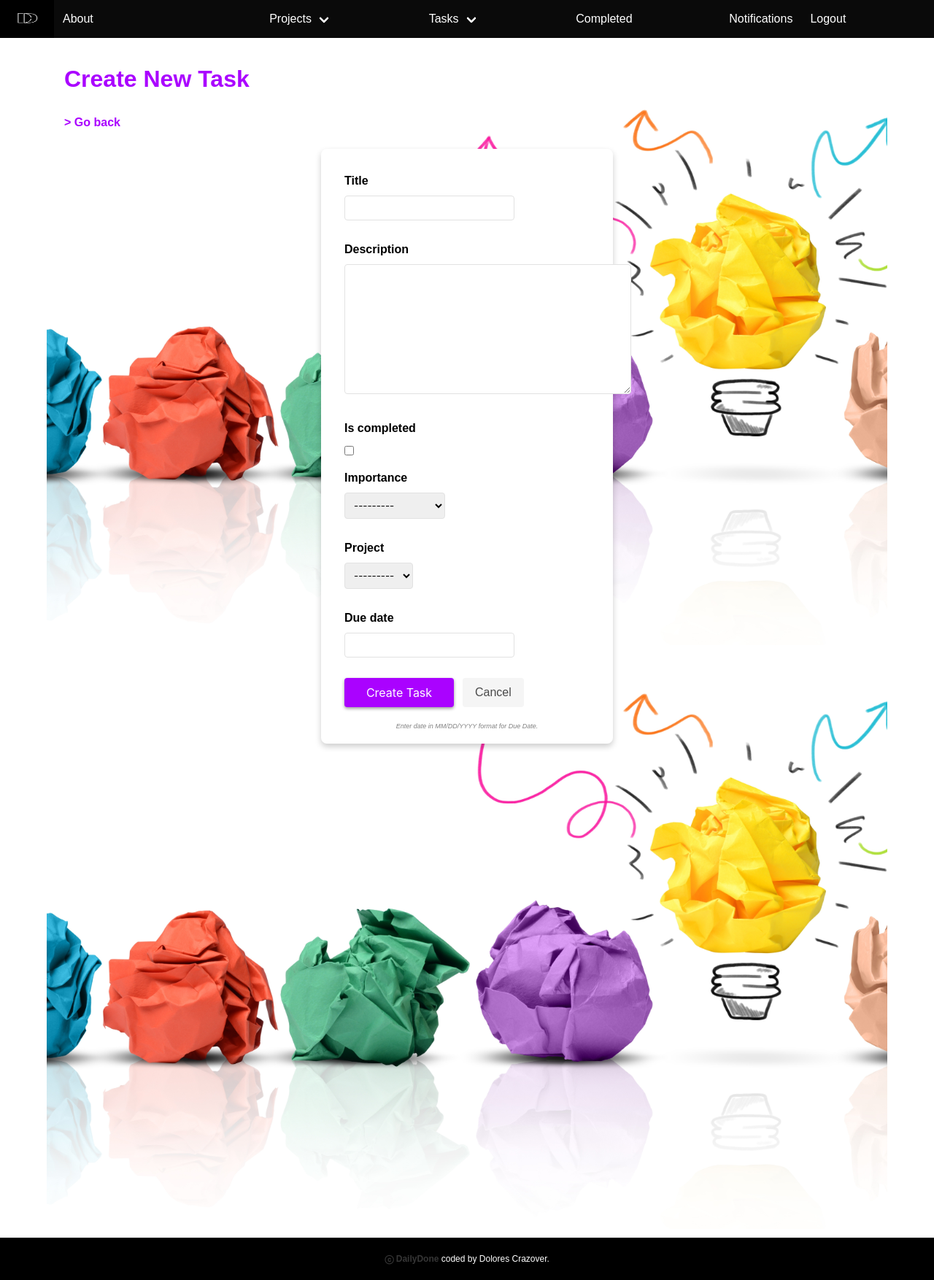
After one commit to katiemcmillin/dailydone, a Django app: page /tasks/new/ in a window 1280 px wide. The commit adds this page. Shown: the whole page at 73% size. Run offline with Django 4.2, Linux system fonts and the light colour scheme; data that the repository does not hold is empty.

Commit message:
create task page added, view, template and design done

```diff
--- a/main_app/admin.py
+++ b/main_app/admin.py
@@ -1,6 +1,7 @@
 from django.contrib import admin
-from .models import Project, Task # import the Project model from models.py
+from .models import Project, Task, TaskComplete # import the Project model from models.py
 # Register your models here.
 
 admin.site.register(Project) # this line will add the model to the admin panel
 admin.site.register(Task)
+admin.site.register(TaskComplete)
--- a/main_app/static/styles/main.css
+++ b/main_app/static/styles/main.css
@@ -203,7 +203,7 @@ body {
     display: flex;
     justify-content: center;
     align-items: center;
-    height: 100vh;
+    height: 110vh;
     padding: 2rem;
     background-color: #FFFFFF;
     border-radius: 8px;
@@ -657,3 +657,104 @@ body {
     margin-bottom: 1rem;
     margin-top: 2rem;
 }
+
+.create-task-button {
+    background-color: #063854 !important;
+}
+
+.create-task-button:hover {
+    background-color: #FA0644 !important;
+}
+
+/* Task Create Page */
+
+.title_tasks-l2 {
+    font-size: 32px;
+    font-weight: bold;
+    margin-bottom: 1.5rem;
+    margin-top: 2rem;
+    margin-left: 1.5rem;
+    color: #AA02FF
+    ;
+}
+
+.link-go-back-new-task {
+    margin-bottom: 1.5rem;
+    margin-left: 1.5rem;
+}
+
+.link-go-back-new-task a {
+    color: #AA02FF
+    ;
+    text-decoration: none;
+    font-size: 16px;
+    font-weight: bold;
+}
+
+.link-go-back-new-task a:hover {
+    text-decoration: underline;
+}
+
+.form-create-task {
+    display: flex;
+    flex-direction: column;
+    /* justify-content: center;
+    align-items: center; */
+    height: auto;
+    padding: 2rem;
+    background-color: #FFFFFF;
+    border-radius: 8px;
+    box-shadow: 0px 4px 8px rgba(0, 0, 0, 0.2);
+    margin: 0 auto;
+    max-width: 400px;
+}
+
+.form-create-task label {
+    font-size: 16px;
+    color: #000000;
+    margin-bottom: 0.5rem;
+}
+
+.form-create-task input[type="text"],
+.form-create-task textarea,
+.form-create-task select {
+    padding: 0.5rem;
+    border: 1px solid #E2E2E2;
+    border-radius: 4px;
+    margin-bottom: 1rem;
+}
+
+.form-create-task input[type="text"]:focus,
+.form-create-task textarea:focus,
+.form-create-task select:focus {
+    outline: none;
+    border-color: #AA02FF;
+    box-shadow: 0px 0px 4px #AA02FF;
+}
+
+.my-custom-button-t {
+    background-color: #AA02FF
+    !important;
+    color: #FFFFFF !important;
+    padding: 0.5rem;
+    box-shadow: 0px 2px 4px rgba(0, 0, 0, 0.4);
+    cursor: pointer;
+    width: 150px;
+}
+
+.my-custom-button-t:hover {
+    background-color: #063854 !important;
+    color: #FFFFFF!important;
+    box-shadow: 0px 4px 8px rgba(0, 0, 0, 0.4);
+}
+
+.date-instruction-task-cr {
+    font-size: 9px;
+    color: grey;
+    font-style: italic;
+    margin-top: 0.5rem;
+    margin-bottom: -1rem;
+    display: flex;
+    justify-content: center;
+    align-items: center;
+}
--- a/main_app/templates/base.html
+++ b/main_app/templates/base.html
@@ -24,7 +24,8 @@
 
   <title>DailyDone - {% block title %}{% endblock %}</title>
 </head>
-    <body >
+
+<body>
   <nav class="navbar is-black" role="navigation" aria-label="main navigation">
     <div class="navbar-brand">
       <a class="navbar-item" href="/">
@@ -40,16 +41,29 @@
       <a class="navbar-item" href="/about">About</a>
     </div>
     <div class="navbar-menu navbar-end">
-            <a class="navbar-item" href="/dashboard">Dashboard</a>
+      <div class="navbar-item has-dropdown is-hoverable">
+        <a class="navbar-link">
+          Projects
+        </a>
+        <div class="navbar-dropdown">
+          <a class="navbar-item" href="/projects">View Projects</a>
+          <a class="navbar-item" href="/projects/new">Create New Project</a>
+        </div>
+      </div>
     </div>
     <div class="navbar-menu navbar-end">
-            <a class="navbar-item" href="/projects">Projects</a>
+      <div class="navbar-item has-dropdown is-hoverable">
+        <a class="navbar-link">
+          Tasks
+        </a>
+        <div class="navbar-dropdown">
+          <a class="navbar-item" href="/tasks">Tasks Dashboard</a>
+          <a class="navbar-item" href="/tasks/new">Create New Task</a>
+        </div>
+      </div>
     </div>
     <div class="navbar-menu navbar-end">
-            <a class="navbar-item" href="/tasks">Tasks</a>
-          </div>
-          <div class="navbar-menu navbar-end">
-            <a class="navbar-item" href="/completed">Completed</a>
+      <a class="navbar-item" href="/tasks/complete">Completed</a>
     </div>
     <div class="navbar-menu navbar-end">
       <a class="navbar-item" href="/notifications">Notifications</a>
@@ -58,16 +72,19 @@
       <div class="navbar-menu navbar-start">
         <a class="navbar-item" href="/logout">Logout</a>
       </div>
+    </div>
   </nav>
-          <div class="container">{% block content %}{% endblock %}</div>
+
+  <div class="container">
+    {% block content %}
+    {% endblock %}
+  </div>
+
   <footer class="footer">
     <div class="content has-text-centered">
       <p class="brand-name-footer text-white">
-                <strong> ⓒ DailyDone</strong> coded by
-                <a
-                  href="https://github.com/DoloresCode"
-                  target="_blank"
-                  rel="noopener"
+        <strong>ⓒ DailyDone</strong> coded by
+        <a href="https://github.com/DoloresCode" target="_blank" rel="noopener"
           >Dolores Crazover</a
         >.
       </p>
--- a/main_app/templates/project_detail.html
+++ b/main_app/templates/project_detail.html
@@ -47,11 +47,13 @@
     <form class="mb-5 add_task" action="{% url 'task_create' project.pk %}" method="post">
     {% csrf_token %}
     <div class="field has-addons">
+
         <div class="control">
             <label class="checkbox-add-task-pg">
-                <input type="checkbox" name="is_completed">
+                <input type="checkbox" name="task_ids[]" value="{{ task.id }}">
             </label>
         </div>
+
         <div class="control">
             <input class="input" type="text" name="title" placeholder="Title" required>
         </div>
@@ -92,7 +94,7 @@
                 {% if not task.is_completed %}
                 <tr>
                     <td><input type="checkbox" class="task-checkbox" {% if task.is_completed %}checked{% endif %}></td>
-                    <td><span class="task-title">{{ task.title }}</span></td>
+                    <td><a href="{% url 'task_complete' task.pk %}">{{ task.title }}</a></td>
                     <td><span class="task-importance">{{ task.get_importance_display|title }}</span></td>
                     <td><span class="task-due_date">{{ task.due_date }}</span></td>
                 </tr>
--- /dev/null
+++ b/main_app/templates/task_create.html
@@ -0,0 +1,53 @@
+{% extends 'base.html' %}
+{% load static %}
+{% block title %}Create New Task{% endblock %}
+
+{% block content %}
+
+<style>
+    #task-create-page-container {
+        background-image: url("{% static 'main_app/images/create_task_image.jpeg' %}");
+        background-repeat: no-repeat;
+        background-position: center center;
+        background-attachment: fixed;
+        background-size: cover;
+        min-height: 200vh;
+        margin-bottom: -7rem;
+    }
+</style>
+
+
+<div id="task-create-page-container">
+    <h1 class="title_tasks-l2">Create New Task</h1>
+
+    <div class="link-go-back-new-task">
+        <a href="{% url 'task_list' %}">> Go back</a>
+    </div>
+
+    <form class="form-create-task" action="{% url 'task_create' %}" method="post">
+        {% csrf_token %}
+        {% for field in form %}
+        <div class="field">
+            <label class="label">{{ field.label }}</label>
+            <div class="control">
+                {{ field }}
+            </div>
+        </div>
+        {% endfor %}
+        <div class="field is-grouped">
+            <div class="control">
+                <button class="button is-primary my-custom-button-t" type="submit">Create Task</button>
+            </div>
+            <div class="control">
+                <a class="button is-light" href="{% url 'project_list' %}">Cancel</a>
+            </div>
+        </div>
+        <span class="date-instruction-task-cr">Enter date in MM/DD/YYYY format for Due Date.</span>
+    </form>
+</div>
+
+{% endblock %}
+
+
+{% comment %} Source: Accessing The URL of An Image Stored Inside The Static Folder
+https://forum.djangoproject.com/t/accessing-the-url-of-an-image-stored-inside-the-static-folder/14901 {% endcomment %}
--- a/main_app/templates/task_list.html
+++ b/main_app/templates/task_list.html
@@ -4,6 +4,12 @@
 
 {% block content %}
   <h1 class="title_tasks-l">Tasks Lists</h1>
+
+  <a href="{% url 'task_create' %}" class="button is-primary create-task-button">
+    <span class="icon">
+      <i class="fas fa-plus"></i>
+    </span>
+  </a>
 
   <table class="task-table">
     <thead>
--- a/main_app/urls.py
+++ b/main_app/urls.py
@@ -10,7 +10,10 @@ urlpatterns = [
     path('projects/<int:pk>/', views.ProjectDetail.as_view(), name='project_detail'),
     path('projects/<int:pk>/update', views.ProjectUpdate.as_view(), name='project_update'),
     path('projects/<int:pk>/delete',views.ProjectDelete.as_view(), name='project_delete'),
-    path('projects/<int:pk>/tasks/new/', views.TaskCreate.as_view(), name='task_create'),
+    path('projects/<int:pk>/tasks/new/', views.TaskCreate.as_view(), name='project_task_create'),
     path('tasks/', views.TaskList.as_view(), name='task_list'),
-    path('tasks/<int:pk>/complete/', views.TaskComplete.as_view(), name='task_complete'),
+    path('tasks/complete/', views.TaskComplete.as_view(), name='task_complete'),
+    path('tasks/new/', views.TaskCreate.as_view(), name='task_create'),
+    # path('projects/<int:pk>/tasks/new/', views.TaskCreate.as_view(), name='task_create'),
+
 ]
--- a/main_app/views.py
+++ b/main_app/views.py
@@ -122,12 +122,17 @@ class ProjectDetail(DetailView):
     model = Project
     template_name = "project_detail.html"
 
-    # def get_context_data(self, **kwargs):
-    #     context = super().get_context_data(**kwargs)
-    #     project_id = kwargs['project_id']
-    #     # Retrieve the project object based on the project_id
-    #     # Add the project object to the context
-    #     return context
+    def post(self, request, *args, **kwargs):
+        project = self.get_object()
+        task_ids = request.POST.getlist('task_ids[]')
+        completed_tasks = Task.objects.filter(pk__in=task_ids)
+
+        for task in completed_tasks:
+            task.is_completed = True
+            task.save()
+            TaskComplete.objects.create(task=task)
+
+        return redirect('project_detail', pk=project.pk)
 
 class ProjectUpdate(UpdateView):
     model = Project
@@ -173,21 +178,50 @@ class TaskList(ListView):
     context_object_name = 'tasks'
     ordering = 'due_date'
 
-    def task_list(request):
-        tasks = Task.objects.filter(is_completed=False)
-        completed_tasks = Task.objects.filter(is_completed=True)
-        context = {
-            'tasks': tasks,
-        '   completed_tasks': completed_tasks,
-        }
-        return redirect(request, 'task_list.html', context)
+    def get_context_data(self, **kwargs):
+        context = super().get_context_data(**kwargs)
+        context['completed_tasks'] = Task.objects.filter(is_completed=True)
+        return context
 
 
 class TaskComplete(TemplateView):
+    template_name = "task_complete.html"
+
     def post(self, request, pk):
         task = get_object_or_404(Task, pk=pk)
         TaskComplete.objects.create(task=task)
         return redirect('task_list')
 
+    def task_complete(request):
+        completed_tasks = Task.objects.filter(is_completed=True)
+        context = {'completed_tasks': completed_tasks}
+
+        return render(request, 'task_complete.html', context)
+
 # 'get_object_or_404' provides a convenient way to handle the case where the task does not exist by automatically returning a 404 response see documentation for more details"
 # https://docs.djangoproject.com/en/4.2/topics/http/shortcuts/
+
+
+class TaskCreate(CreateView):
+    model = Task
+    fields = ['title', 'description', 'is_completed', 'importance','project', 'due_date']
+    template_name = 'task_create.html'
+    success_url = "/tasks/"
+
+# access to all the projects to pick in the list
+    def get_context_data(self, **kwargs):
+        context = super().get_context_data( **kwargs)
+        context['projects'] = Project.objects.all()
+        return context
+
+    def post(self, request, *args, **kwargs):
+        form = self.get_form()
+        if form.is_valid():
+            task = form.save()  # save the new task instance
+            projects = request.POST.getlist('projects')  # I get the list of selected project ids
+            for project_id in projects:
+                project = Project.objects.get(pk=project_id)
+                task.projects.add(project)  # I add each selected project to the task
+            return redirect(self.success_url)
+        else:
+            return self.form_invalid(form)
```
Also changed, not shown: main_app/templates/project_delete_confirmation.html (+2 -6 lines), main_app/templates/task_complete.html (added, +29 -0 lines), main_app/migrations/0005_taskcomplete.py (added), main_app/static/main_app/images/create_task_image.jpeg (added). Lines whose indentation alone changed are shown as unchanged.
